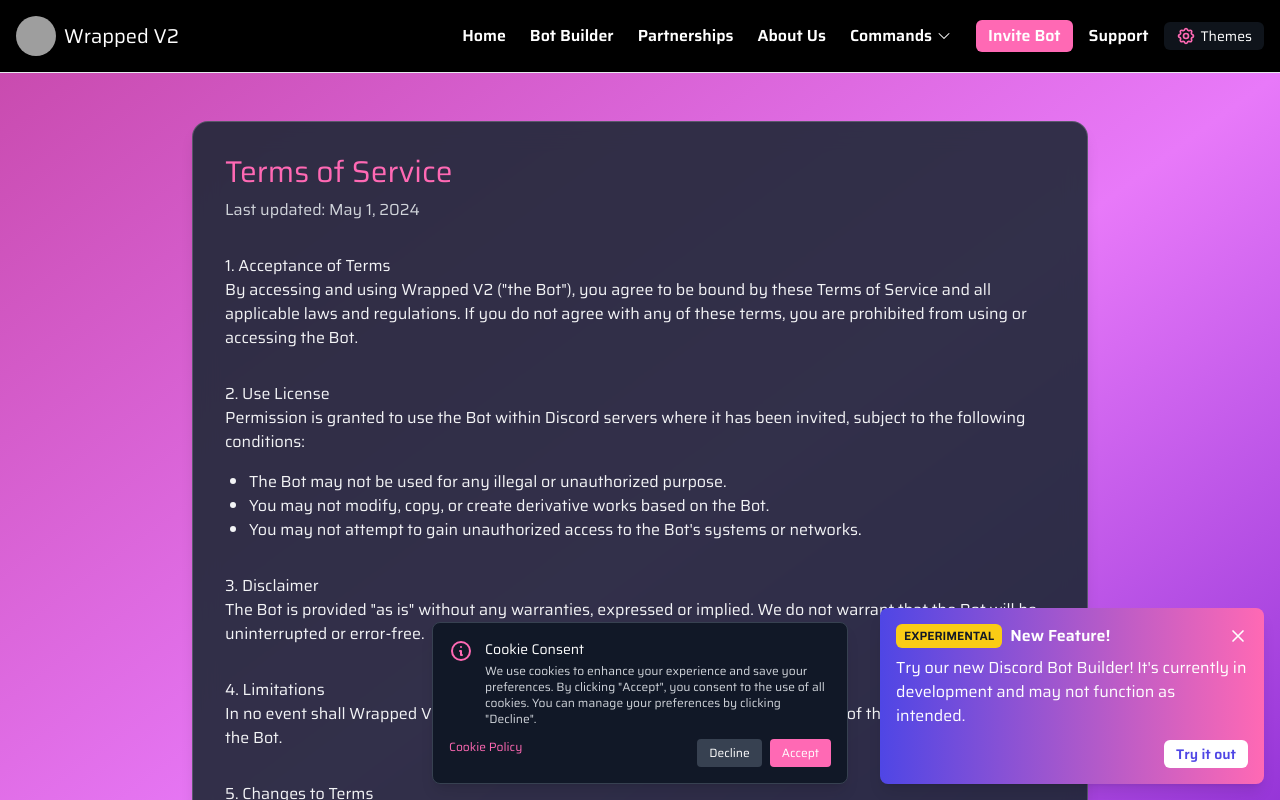
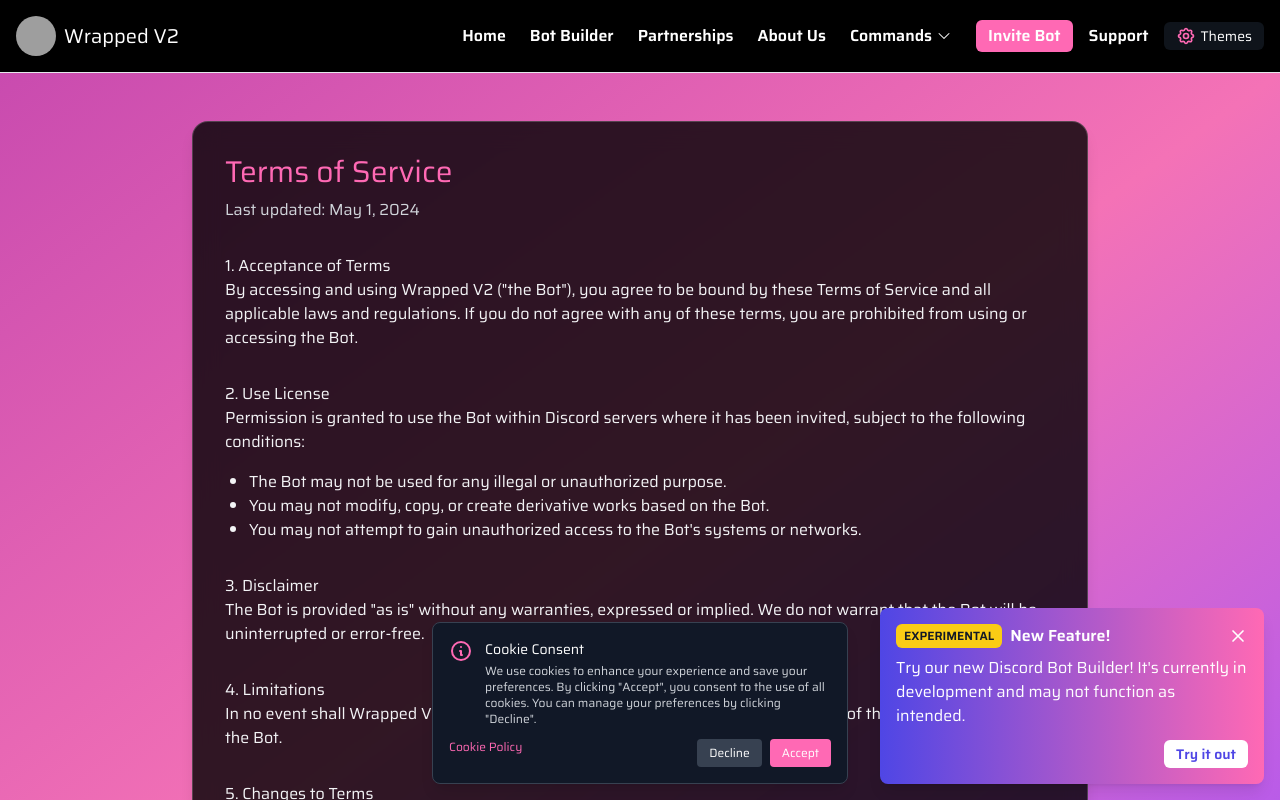
Before and after one commit to WxTaco/main-website, a React (Vite) app in the folder wrapped-v2/: page /terms in a window 1280 px wide. Shown: the top 800 px of the page. Built offline with nearby package versions, Linux system fonts and the light colour scheme; grey boxes are pictures that could not be loaded.

Commit message:
update 404 and TOS to comply with themes

```diff
--- a/wrapped-v2/src/pages/NotFound.tsx
+++ b/wrapped-v2/src/pages/NotFound.tsx
@@ -2,12 +2,12 @@
 
 const NotFound = () => {
   return (
-    <div className="min-h-screen w-full bg-gradient-to-br from-[#e09ecf] via-fuchsia-300 to-purple-400 flex flex-col items-center justify-center px-4">
-      <div className="max-w-xl w-full bg-gray-900/90 backdrop-blur-md rounded-lg shadow-lg p-10 border border-white/20 text-center">
-        <h1 className="text-7xl font-extrabold text-wrapped-pink mb-4 drop-shadow">404</h1>
+    <div className="min-h-screen w-full bg-gradient-to-br from-theme-gradient-start via-theme-gradient-middle to-theme-gradient-end flex flex-col items-center justify-center px-4 transition-colors duration-300">
+      <div className="max-w-xl w-full bg-gray-900/90 backdrop-blur-md rounded-lg shadow-lg p-10 border border-theme-border/30 dark:bg-black/80 dark:border-white/20 text-center">
+        <h1 className="text-7xl font-extrabold text-theme-primary mb-4 drop-shadow">404</h1>
         <h2 className="text-2xl font-bold text-white mb-4">Page Not Found</h2>
         <p className="text-gray-100 mb-8">Sorry, the page you are looking for does not exist.</p>
-        <Link to="/" className="text-wrapped-pink font-bold hover:underline text-lg">Go back home</Link>
+        <Link to="/" className="text-theme-primary font-bold hover:underline text-lg">Go back home</Link>
       </div>
     </div>
   );
--- a/wrapped-v2/src/pages/Terms.tsx
+++ b/wrapped-v2/src/pages/Terms.tsx
@@ -1,10 +1,10 @@
-import LegalPage from '../components/LegalPage';
+// Terms of Service page
 
 const Terms = () => {
   return (
-    <div className="min-h-screen w-full bg-gradient-to-br from-[#c94baf] via-fuchsia-400 to-purple-700 flex flex-col items-center justify-start py-12 px-4">
-      <div className="max-w-4xl w-full bg-gray-800/90 backdrop-blur-md rounded-2xl shadow-lg p-8 border border-white/20">
-        <h1 className="text-3xl font-saira mb-2 text-wrapped-pink">Terms of Service</h1>
+    <div className="min-h-screen w-full bg-gradient-to-br from-theme-gradient-start via-theme-gradient-middle to-theme-gradient-end flex flex-col items-center justify-start py-12 px-4 transition-colors duration-300">
+      <div className="max-w-4xl w-full bg-gray-800/90 backdrop-blur-md rounded-2xl shadow-lg p-8 border border-theme-border/30 dark:bg-black/80 dark:border-white/20">
+        <h1 className="text-3xl font-saira mb-2 text-theme-primary">Terms of Service</h1>
         <p className="text-gray-300 mb-8">Last updated: May 1, 2024</p>
         <div className="prose prose-invert max-w-none text-gray-100">
           <section>
@@ -54,7 +54,7 @@
               For any questions regarding these Terms of Service, please contact us through our{' '}
               <a
                 href="https://wrappedbot.com/support"
-                className="text-wrapped-pink hover:underline"
+                className="text-theme-primary hover:underline"
                 target="_blank"
                 rel="noopener noreferrer"
               >
```
